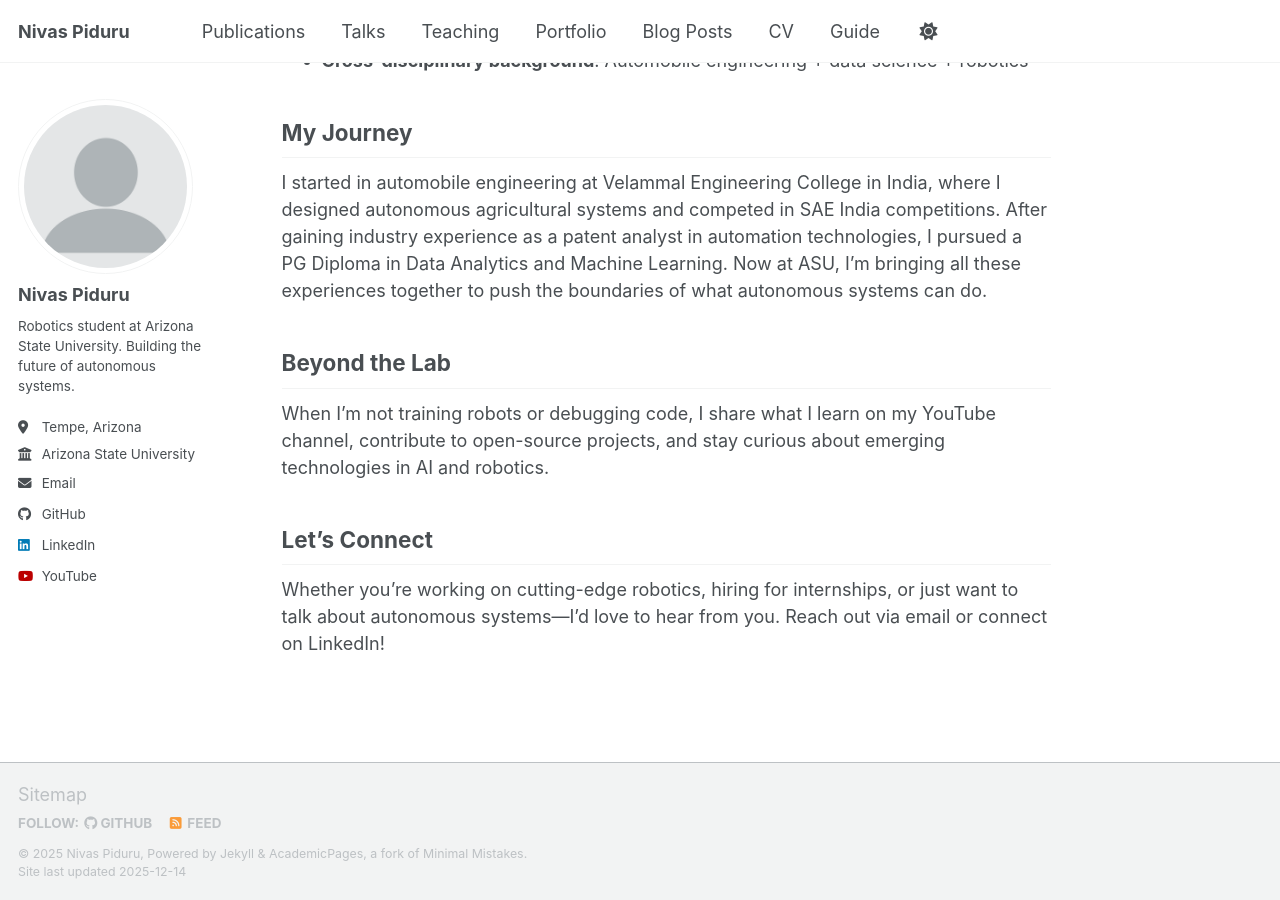
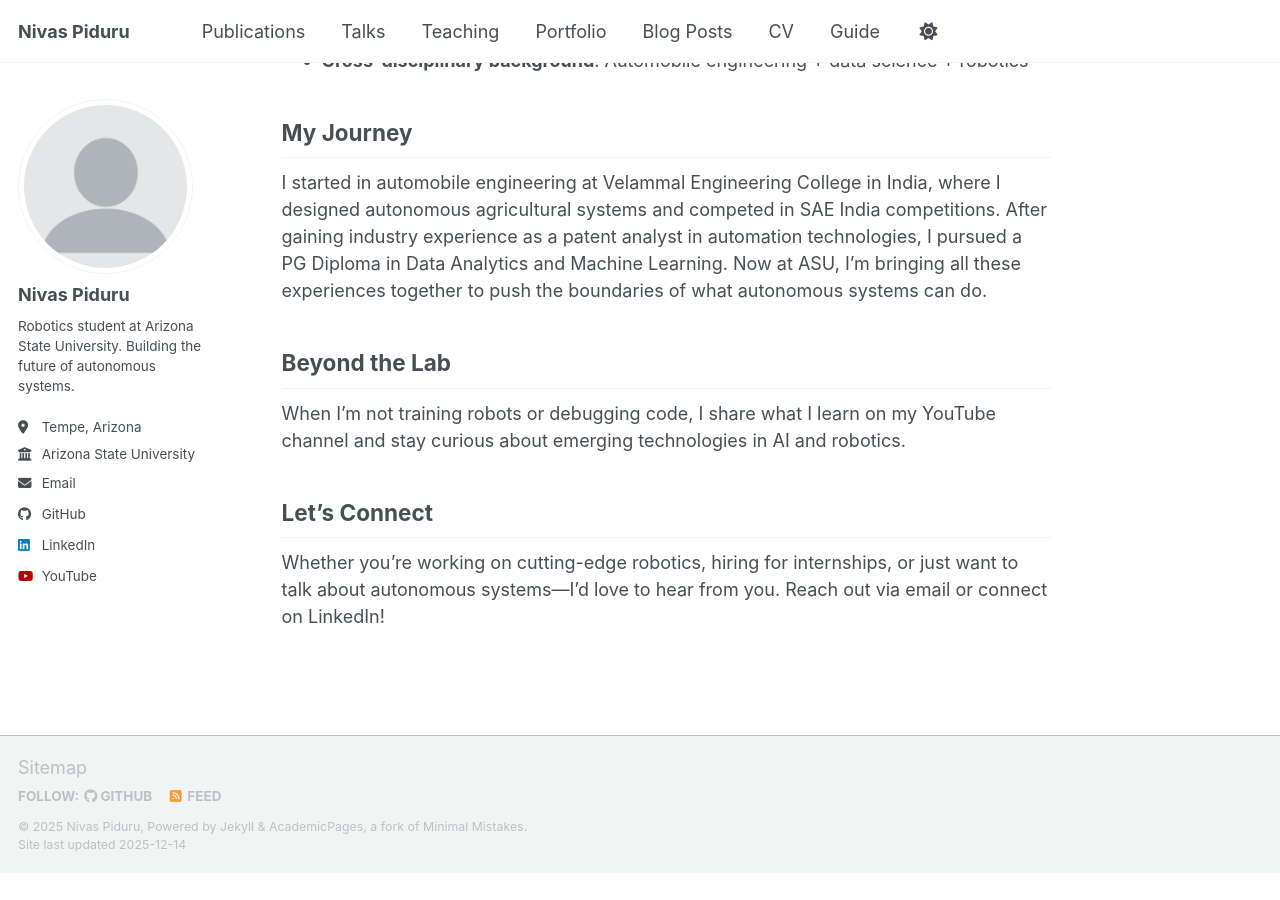
Before and after one commit to NivasPiduru/nivaspiduru.github.io, a Jekyll site: the page built from _pages/about.md, in a window 1280 px wide and 900 px high, scrolled down 899 px. Built offline with Jekyll 4.4.1, drawn with Linux system fonts in a browser that asks for light colours; a script bundle is joined from its source files by our own code; library files that are not in the unit come from our copies; after the commit the page ends 1772 px from its top, so only the background shows below that.

Commit message:
Update about.md

```diff
--- a/_pages/about.md
+++ b/_pages/about.md
@@ -30,7 +30,7 @@ I started in automobile engineering at Velammal Engineering College in India, wh
 
 ## Beyond the Lab
 
-When I'm not training robots or debugging code, I share what I learn on my YouTube channel, contribute to open-source projects, and stay curious about emerging technologies in AI and robotics.
+When I'm not training robots or debugging code, I share what I learn on my YouTube channel and stay curious about emerging technologies in AI and robotics.
 
 ## Let's Connect
 
```
